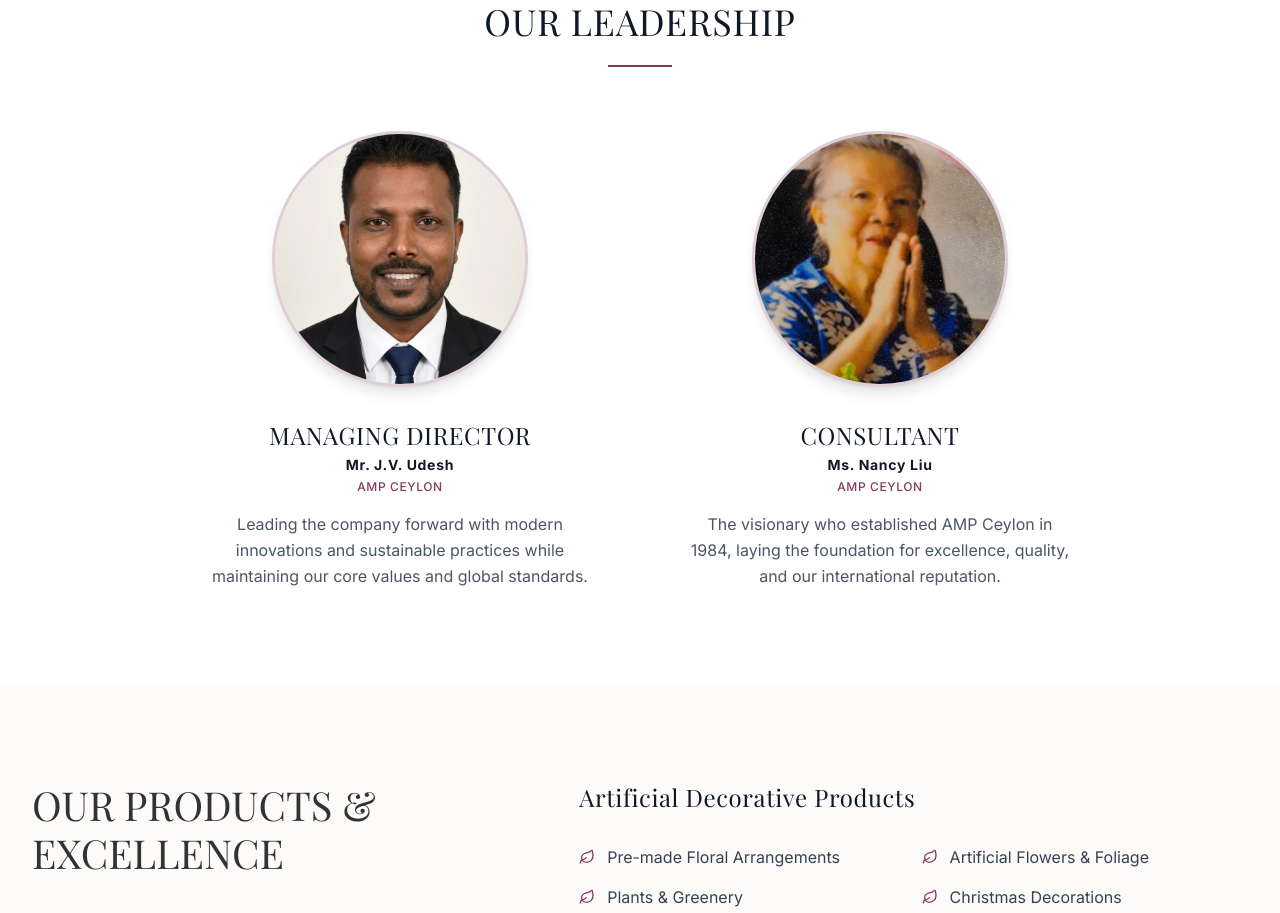
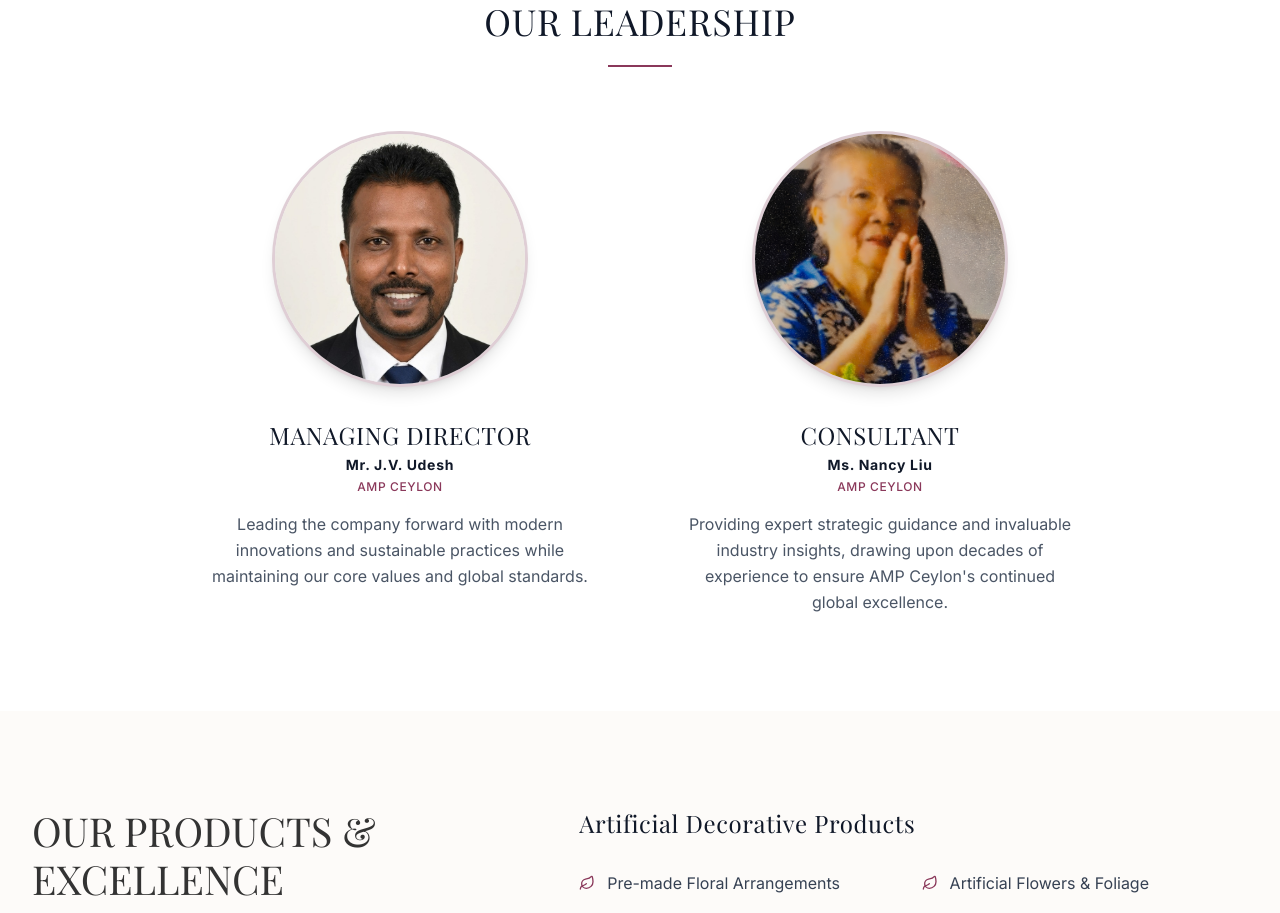
Before and after one commit to Deepatharshan/AMP_ceylon, a Next.js app in the folder frontend/: page /about in a window 1280 px wide. Shown: the part 1580-2493 px from the top of the page. Built offline with nearby package versions, Linux system fonts and the light colour scheme; no server answers; the database is empty; a web font is replaced by a local one.

Commit message:
content: update consultant description text

```diff
--- a/frontend/src/app/about/page.tsx
+++ b/frontend/src/app/about/page.tsx
@@ -126,7 +126,7 @@ export default function AboutPage() {
                 <img
                   src="/current-owner.jpeg"
                   alt="Mr. J.V. Udesh - Managing Director"
-                  className="w-full h-full object-cover object-[center_40%] transition-transform duration-500 group-hover:scale-105"
+                  className="w-full h-full object-cover object-[center_30%] transition-transform duration-500 group-hover:scale-105"
                   onError={(e) => { e.currentTarget.src = 'https://placehold.co/400x400?text=Managing+Director' }}
                 />
               </div>
@@ -152,7 +152,7 @@ export default function AboutPage() {
               <p className="text-gray-900 font-bold tracking-wider text-sm mb-1">Ms. Nancy Liu</p>
               <p className="text-[#8a385a] font-medium tracking-wider uppercase text-xs mb-4">AMP Ceylon</p>
               <p className="text-gray-600 leading-relaxed max-w-sm">
-                The visionary who established AMP Ceylon in 1984, laying the foundation for excellence, quality, and our international reputation.
+                Providing expert strategic guidance and invaluable industry insights, drawing upon decades of experience to ensure AMP Ceylon's continued global excellence.
               </p>
             </motion.div>
           </div>
```
